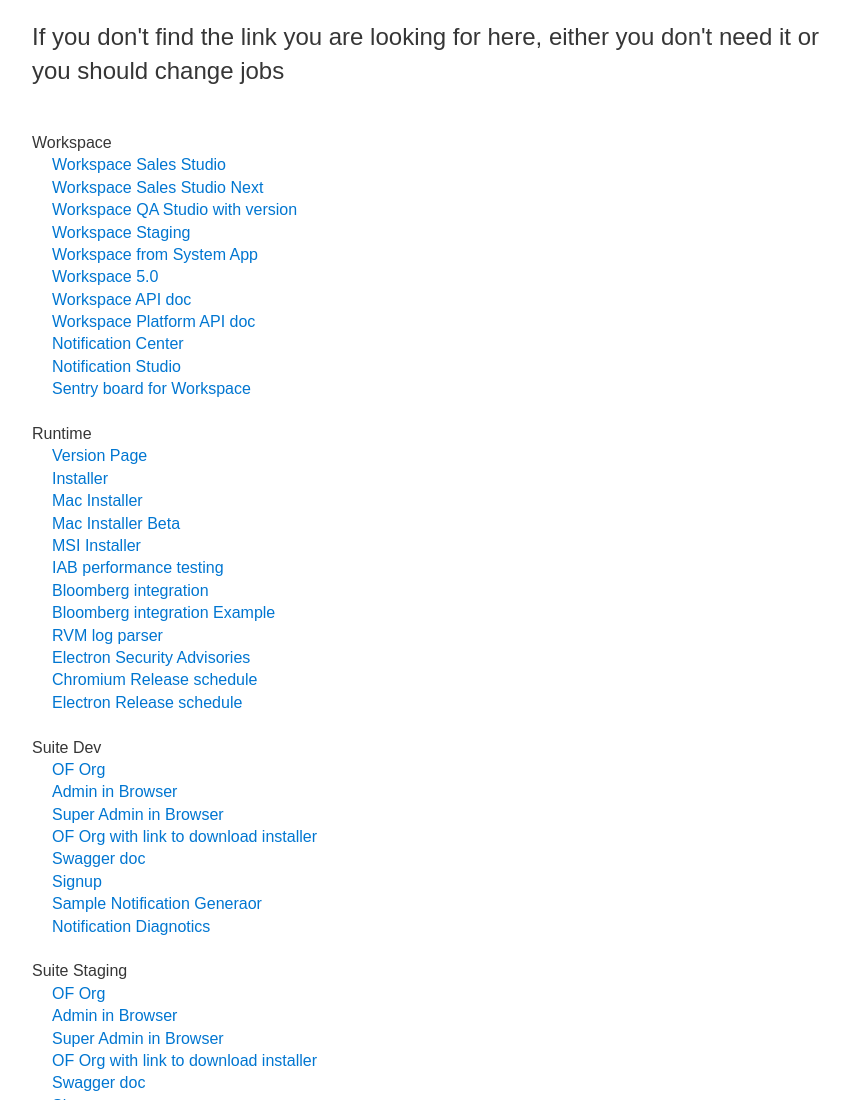
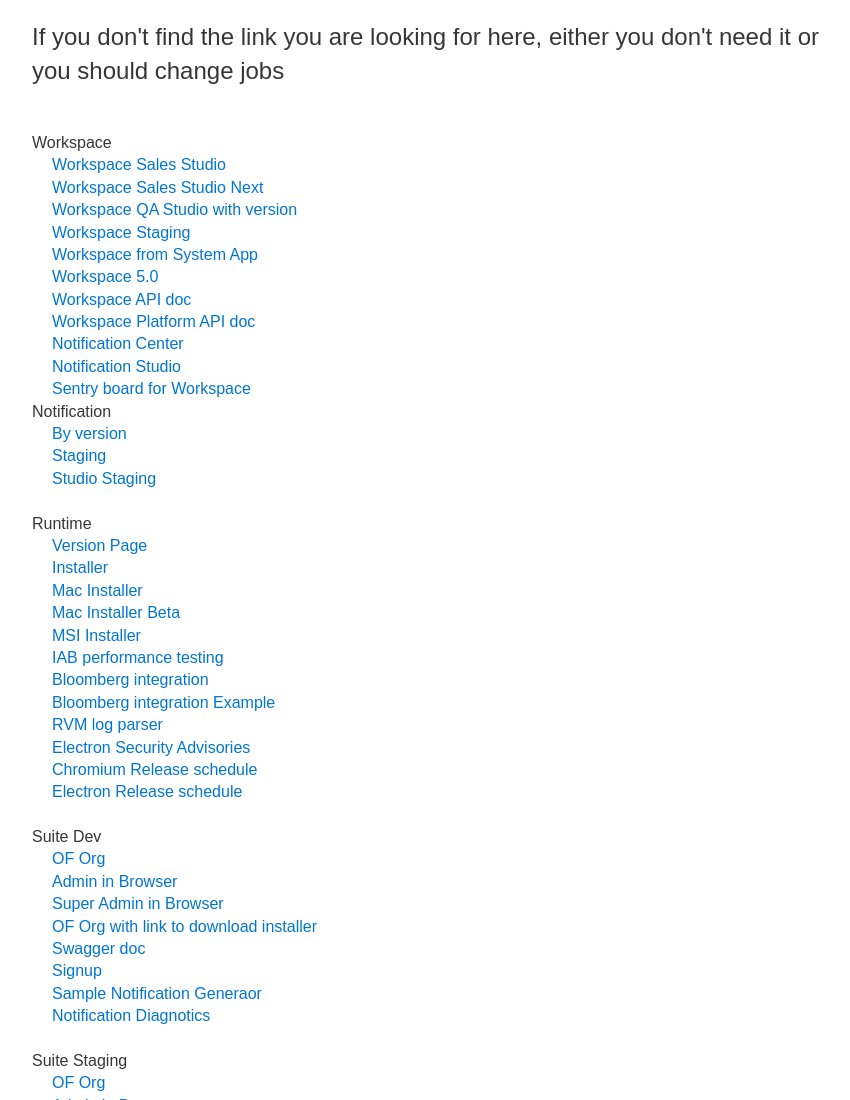
Before and after one commit to wenjunche/wof-links, a plain HTML site: page index.html in a window 1280 px wide. Shown: the top 1100 px of the page, without its empty margins (208-1058 px from the left). Drawn offline with nearby package versions, Linux system fonts and the light colour scheme.

Commit message:
Added notification

```diff
--- a/index.html
+++ b/index.html
@@ -25,6 +25,12 @@
     <div class="adiv"><a href="fins://cdn.openfin.co/release/system-apps/notification-center/app.json" target="_blank">Notification Center</a></div>
     <div class="adiv"><a href="fins://cdn.openfin.co/demos/notifications/generator/app.json" target="_blank">Notification Studio</a></div>
     <div class="adiv"><a href="https://sentry.io/organizations/openfin/issues/?project=5660413" target="_blank">Sentry board for Workspace</a></div>
+</div>
+<div>
+    <div>Notification</div>
+    <div class="adiv"><a href="fins://workspace.openfin.co/services/openfin/notifications/1.19.2/app.json" target="_blank">By version</a></div>
+    <div class="adiv"><a href="fins://cdn.openfin.co/services/openfin/notifications/app.staging.json" target="_blank">Staging</a></div>
+    <div class="adiv"><a href="fins://cdn.openfin.co/studio/notification/app.staging.json" target="_blank">Studio Staging</a></div>
 </div>
 <br>
 <div>Runtime</div>
```
